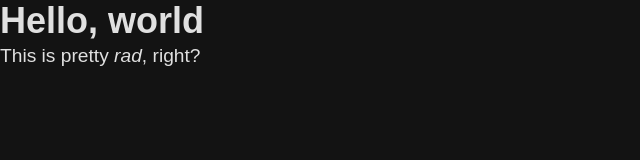
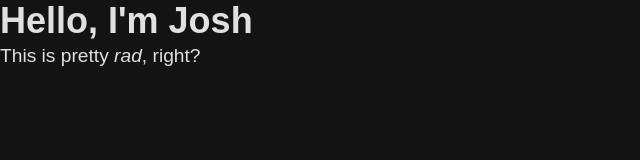
Before and after one commit to jshbrtz/jshbrtz.com, an Eleventy site: page src/index.md in a window 1280 px wide. Shown: the whole page, without its empty margins (0-640 px from the left). Built offline with nearby package versions, Linux system fonts and the light colour scheme; Eleventy itself is replaced by a stand-in of ours; files that its build step writes are made by us from their sources; a web font is replaced by a local one.

Commit message:
THE NEW BASE.

```diff
--- a/src/index.md
+++ b/src/index.md
@@ -1,5 +1,5 @@
 ---
-title: 'Hello, world'
+title: "Hello, I'm Josh"
 layout: 'layouts/home.html'
 ---
 
```
